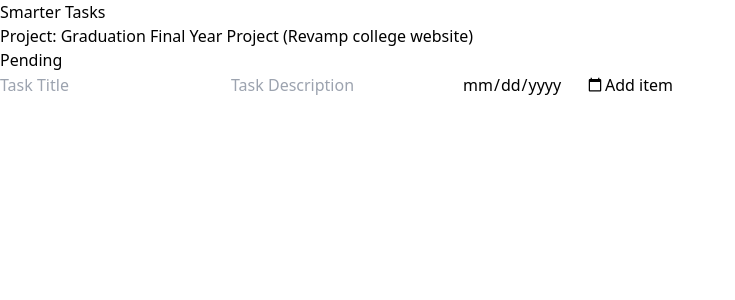
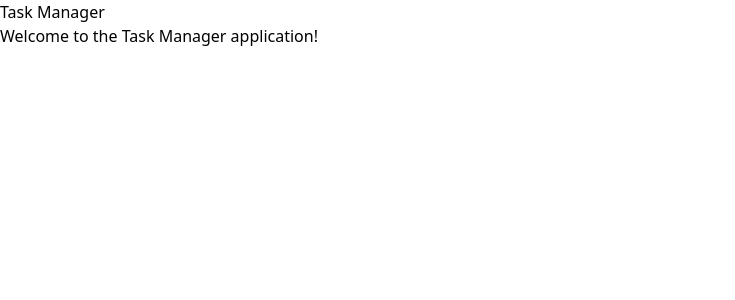
Before and after one commit to ahmadtulas/wd301, a React (Vite) app in the folder smarter-tasks/: page / in a window 1280 px wide. Shown: the top 300 px of the page, without its empty margins (0-735 px from the left). Built offline with nearby package versions, Linux system fonts and the light colour scheme.

Commit message:
Introducing React Router

```diff
--- a/smarter-tasks/package.json
+++ b/smarter-tasks/package.json
@@ -11,8 +11,10 @@
     "prettier": "prettier --write \"src/**/*.{js,jsx,ts,tsx,json,css,scss,md}\""
   },
   "dependencies": {
+    "@types/react-router-dom": "^5.3.3",
     "react": "^18.2.0",
-    "react-dom": "^18.2.0"
+    "react-dom": "^18.2.0",
+    "react-router-dom": "^6.26.2"
   },
   "devDependencies": {
     "@eslint/js": "^9.9.0",
--- a/smarter-tasks/src/App.tsx
+++ b/smarter-tasks/src/App.tsx
@@ -1,8 +1,24 @@
 import TaskApp from './TaskApp';
+import { createBrowserRouter, RouterProvider } from 'react-router-dom';
+import HomePage from './pages/HomePage';
+import TaskListPage from './pages/TaskListPage';
+
+const router = createBrowserRouter([
+  {
+    path: '/',
+    element: <HomePage />,
+  },
+  {
+    path: '/tasks',
+    element: <TaskListPage />,
+  },
+]);
+
 function App() {
   return (
     <div className="App">
-      <TaskApp />
+      <RouterProvider router={router} />
+      {/* <TaskApp /> */}
     </div>
   );
 }
--- /dev/null
+++ b/smarter-tasks/src/pages/HomePage.tsx
@@ -0,0 +1,14 @@
+// HomePage.tsx
+import React from 'react';
+
+const HomePage: React.FC = () => {
+  return (
+    <div className="flex flex-col justify-center items-center h-screen">
+      <h1 className="text-4xl font-bold mb-4">Task Manager</h1>
+      <p className="text-lg text-gray-600">
+        Welcome to the Task Manager application!
+      </p>
+    </div>
+  );
+};
+export default HomePage;
--- /dev/null
+++ b/smarter-tasks/src/pages/TaskListPage.tsx
@@ -0,0 +1,12 @@
+// TaskListPage.tsx
+import React from 'react';
+import TaskApp from '../TaskApp';
+const TaskListPage: React.FC = () => {
+  return (
+    <div>
+      <h1>This is the Task List Page</h1>
+    </div>
+  );
+};
+
+export default TaskListPage;
```
Also changed, not shown: 1 other file (tests, documents, lock files or other folders).
